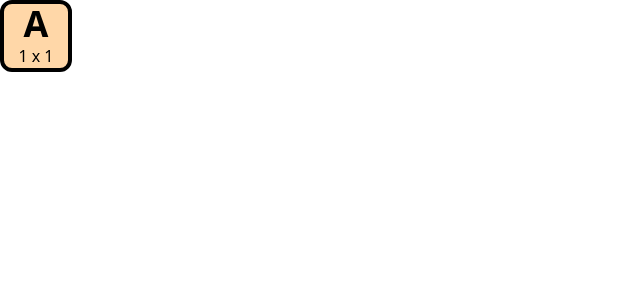
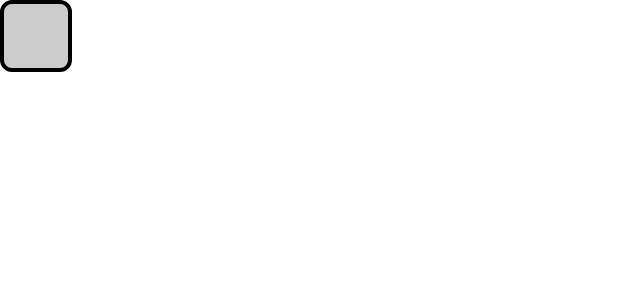
Before and after one commit to xandwr/word-gravity-pure, a SvelteKit app: page / in a window 1280 px wide. Shown: the top 300 px of the page, without its empty margins (0-640 px from the left). Built offline with nearby package versions, Linux system fonts and the light colour scheme.

Commit message:
Letter slot

```diff
--- a/src/components/letterSlot.svelte
+++ b/src/components/letterSlot.svelte
@@ -1,9 +1,9 @@
 <!-- letterSlot.svelte -->
 
 <script>
-
 </script>
 
-<div>
-
-</div>
+<div
+    id="letterSlot"
+    class="aspect-square rounded-xl border-4 bg-black/20 flex flex-col items-center justify-center w-10 h-10 p-8"
+></div>
--- a/src/routes/+page.svelte
+++ b/src/routes/+page.svelte
@@ -1,5 +1,7 @@
 <script>
-    import LetterTile from "../components/letterTile.svelte";
+    import LetterSlot from "../components/letterSlot.svelte";
 </script>
 
-<LetterTile />
+<main>
+    <LetterSlot />
+</main>
```
